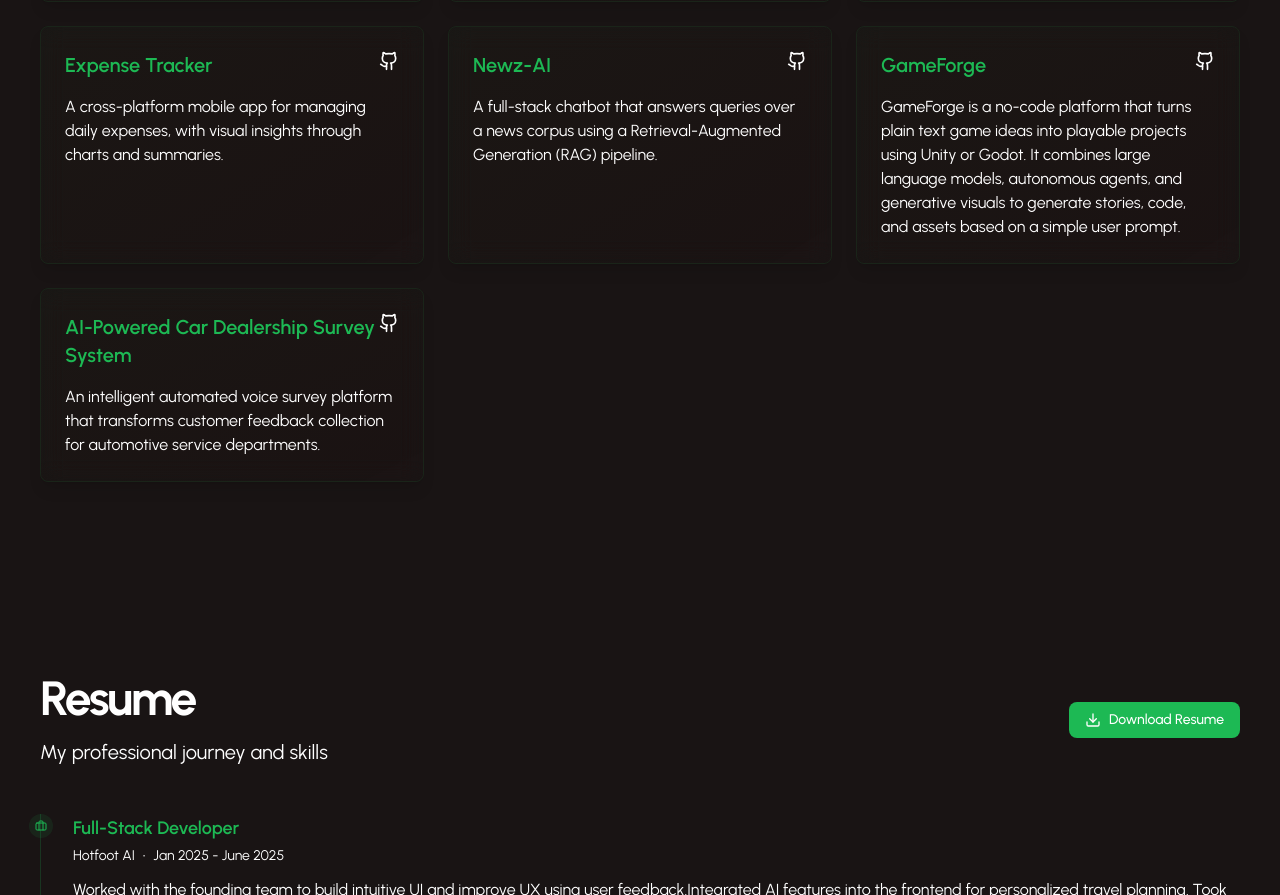
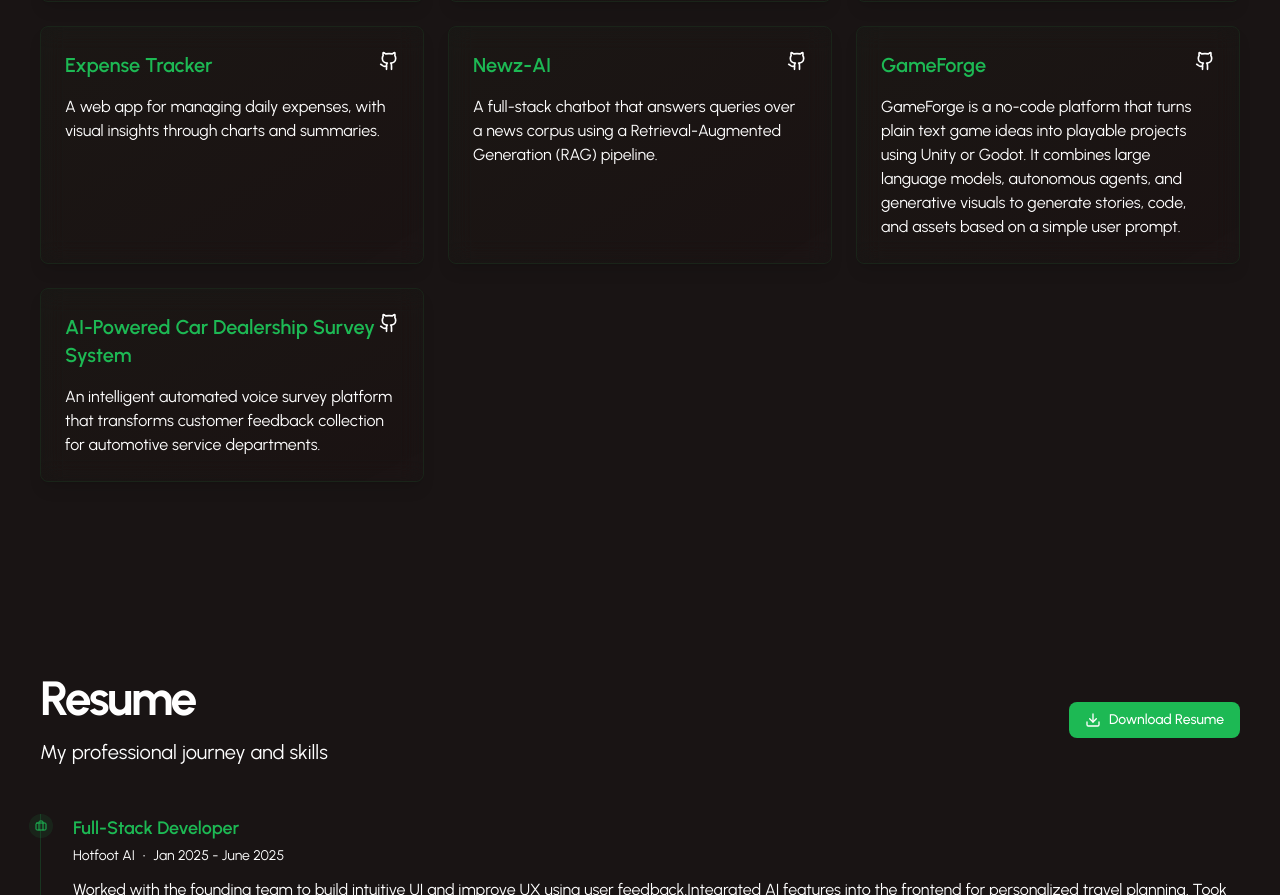
Before and after one commit to srijantelang-work/Portfolio, a Next.js app: page / in a window 1280 px wide. Shown: the part 1256-2151 px from the top of the page. Built offline with nearby package versions, Linux system fonts and the light colour scheme.

Commit message:
fixed issue

```diff
--- a/src/app/page.tsx
+++ b/src/app/page.tsx
@@ -60,7 +60,7 @@ const projects: Project[] = [
   {
     id: '4',
     title: 'Expense Tracker',
-    description: 'A cross-platform mobile app for managing daily expenses, with visual insights through charts and summaries.',
+    description: 'A web app for managing daily expenses, with visual insights through charts and summaries.',
     longDescription: 'Built with React Native for cross-platform compatibility, this expense tracking application helps users manage their daily finances. It features expense categorization, visual analytics through charts, and comprehensive financial summaries. The app uses MongoDB for data persistence and Node.js for backend operations.',
     image: '/projects/expense-tracker.jpeg',
     technologies: [
```
